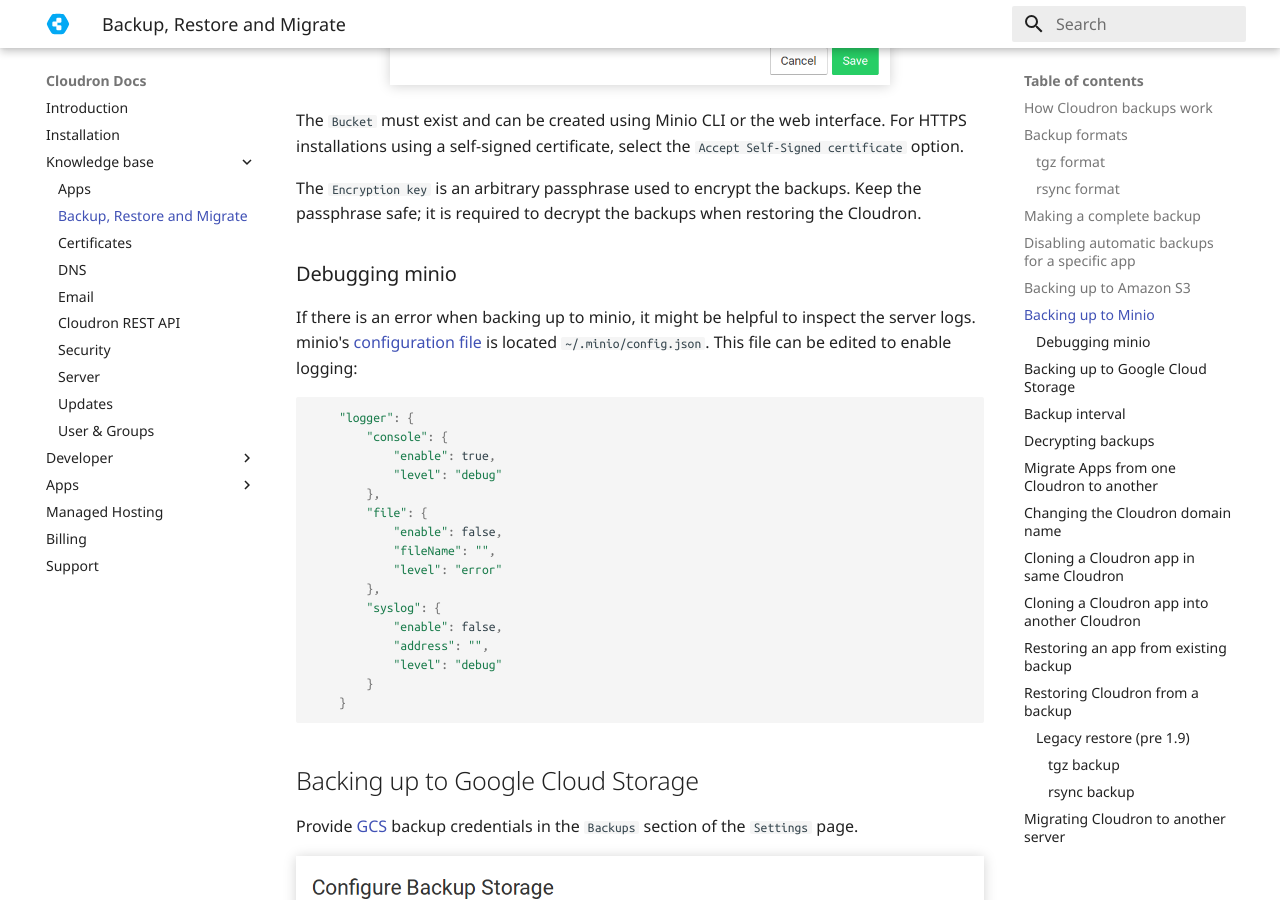
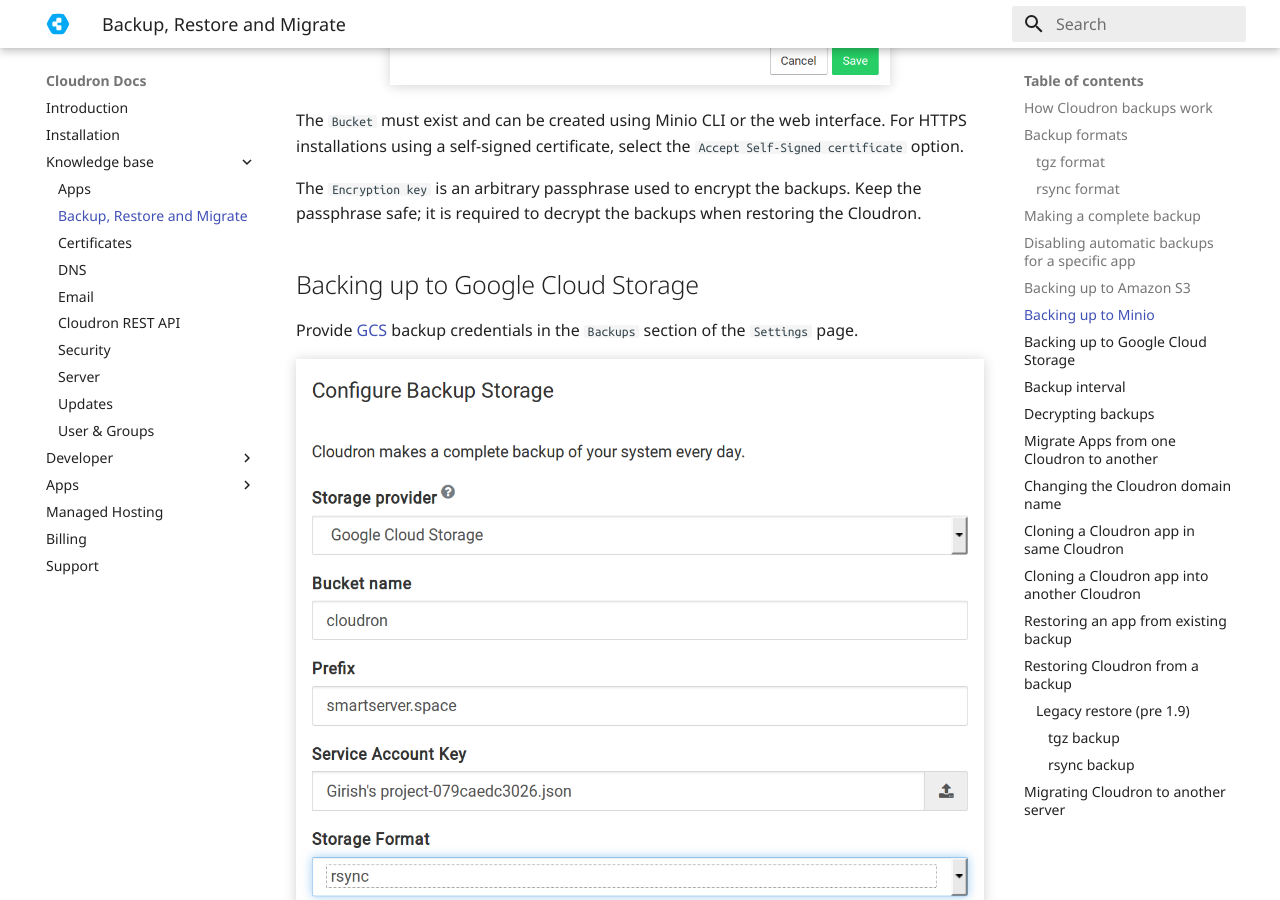
Before and after one commit to M-arcus/cloudron-docs, an MkDocs documentation site: the page built from docs/documentation/backups.md, in a window 1280 px wide and 900 px high, scrolled down 6627 px. Built offline with MkDocs 1.6.1 and Material for MkDocs 9.7.7, drawn with Linux system fonts in a browser that asks for light colours; old or Windows-style settings are respelled for this version of MkDocs.

Commit message:
Revert "add note on how to debug minio"
This reverts commit dd688fe6b2f84d66637a8354f89cefbd183bdd22.

https://github.com/minio/minio/pull/5281 removed logger. No clue
how to debug a minio installation.

````diff
--- a/docs/documentation/backups.md
+++ b/docs/documentation/backups.md
@@ -182,31 +182,6 @@
 
 The `Encryption key` is an arbitrary passphrase used to encrypt the backups. Keep the passphrase safe; it is
 required to decrypt the backups when restoring the Cloudron.
-
-### Debugging minio
-
-If there is an error when backing up to minio, it might be helpful to inspect the server
-logs. minio's [configuration file](https://docs.minio.io/docs/minio-server-configuration-guide) is
-located `~/.minio/config.json`. This file can be edited to enable logging:
-
-```
-    "logger": {
-        "console": {
-            "enable": true,
-            "level": "debug"
-        },
-        "file": {
-            "enable": false,
-            "fileName": "",
-            "level": "error"
-        },
-        "syslog": {
-            "enable": false,
-            "address": "",
-            "level": "debug"
-        }
-    }
-```
 
 ## Backing up to Google Cloud Storage
 
````
